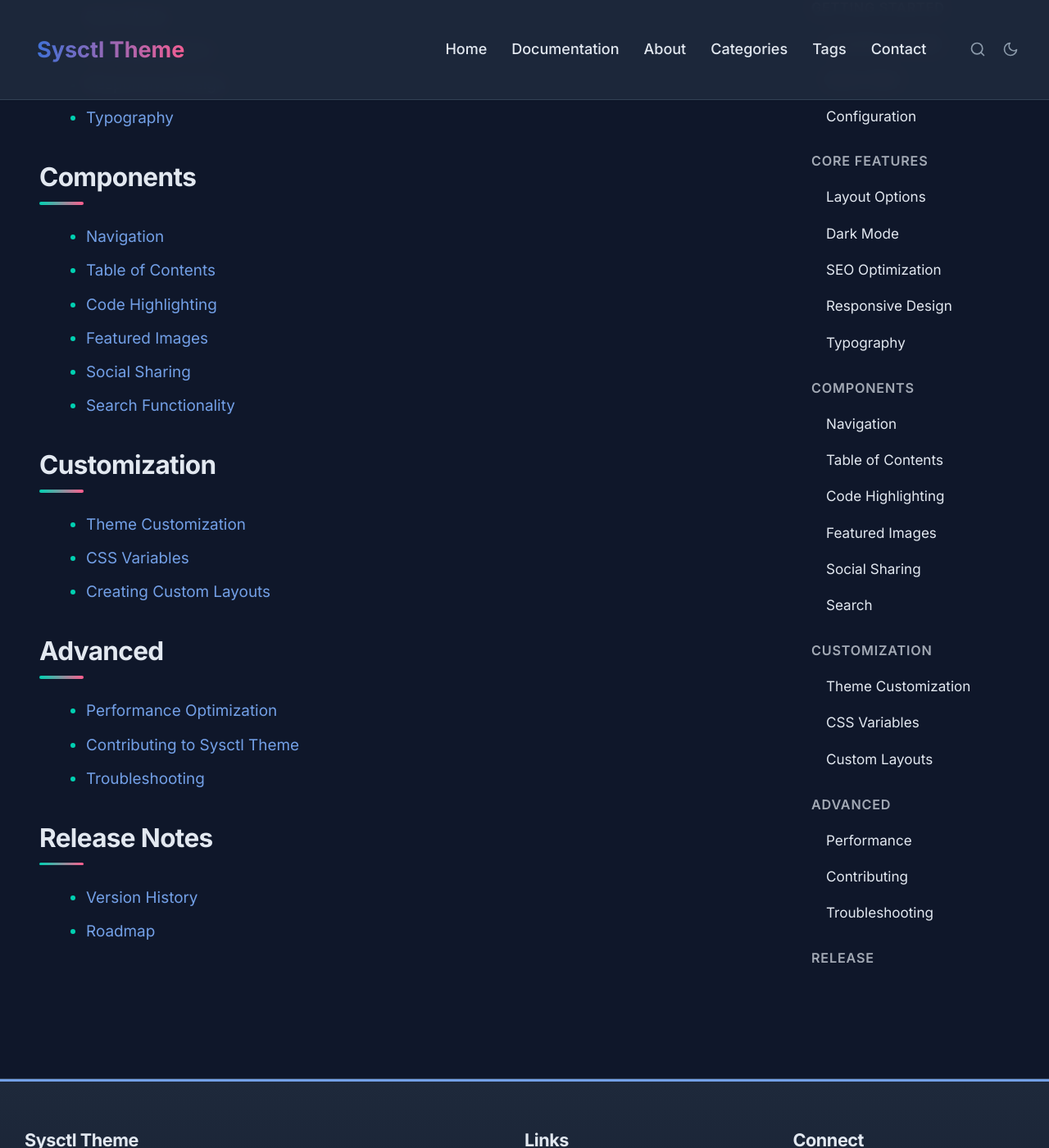
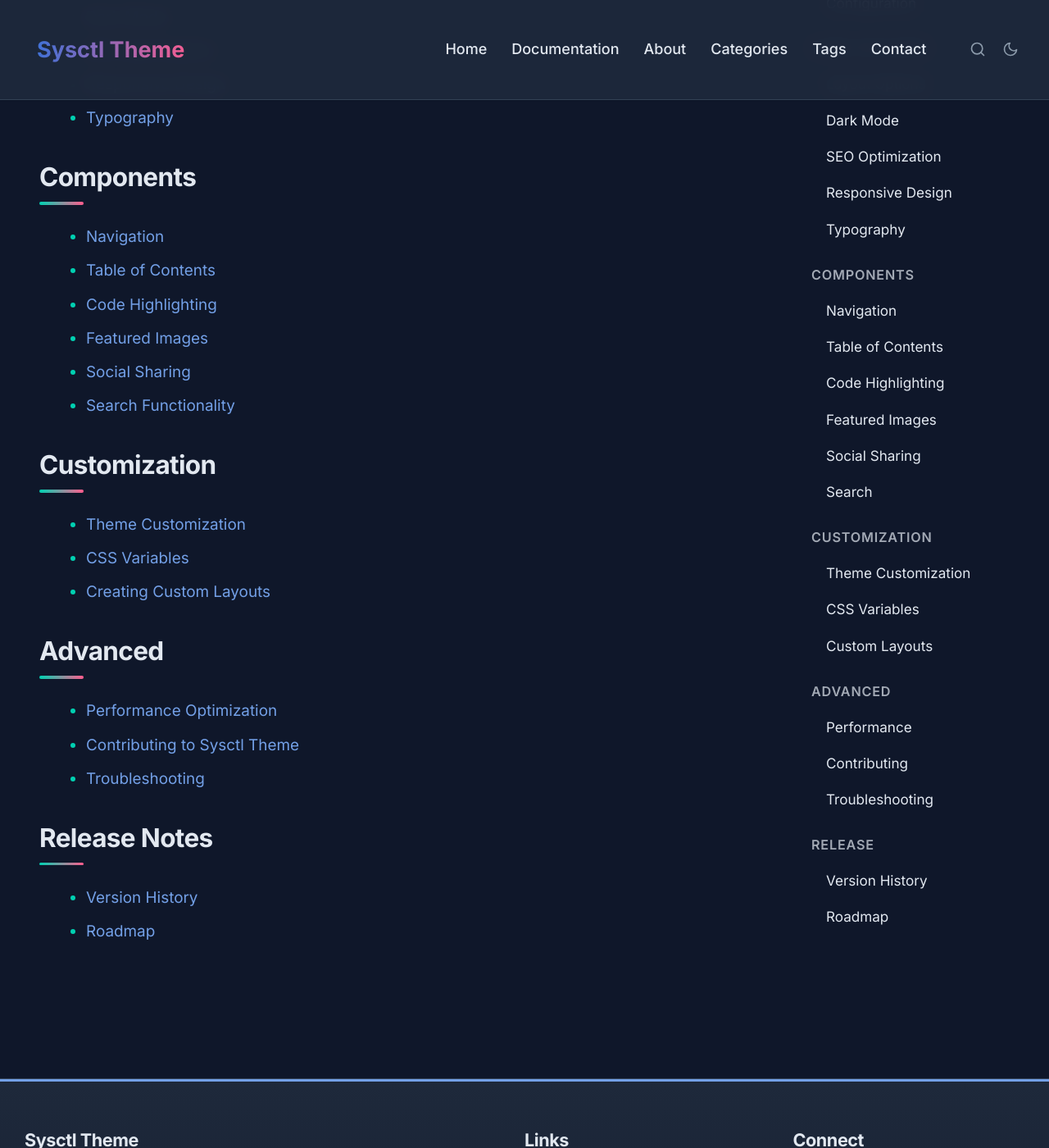
Before and after one commit to awcodify/sysctl-theme, a Jekyll site: the page built from docs/index.md, in a window 1280 px wide and 1400 px high, scrolled down 784 px. Shown: the whole window at 82% size. Built offline with Jekyll 4.4.1, drawn with Linux system fonts in a browser that asks for light colours.

Commit message:
Update sidebar styles to disable scrolling for better visibility

```diff
--- a/_sass/components/_docs.scss
+++ b/_sass/components/_docs.scss
@@ -98,8 +98,7 @@
   position: sticky;
   top: 2rem;
   align-self: flex-start;
-  max-height: calc(100vh - 4rem);
-  overflow-y: auto;
+  overflow-y: visible; /* Changed from auto to disable scrolling */
 
   @media (max-width: 768px) {
     width: 100%;
```
